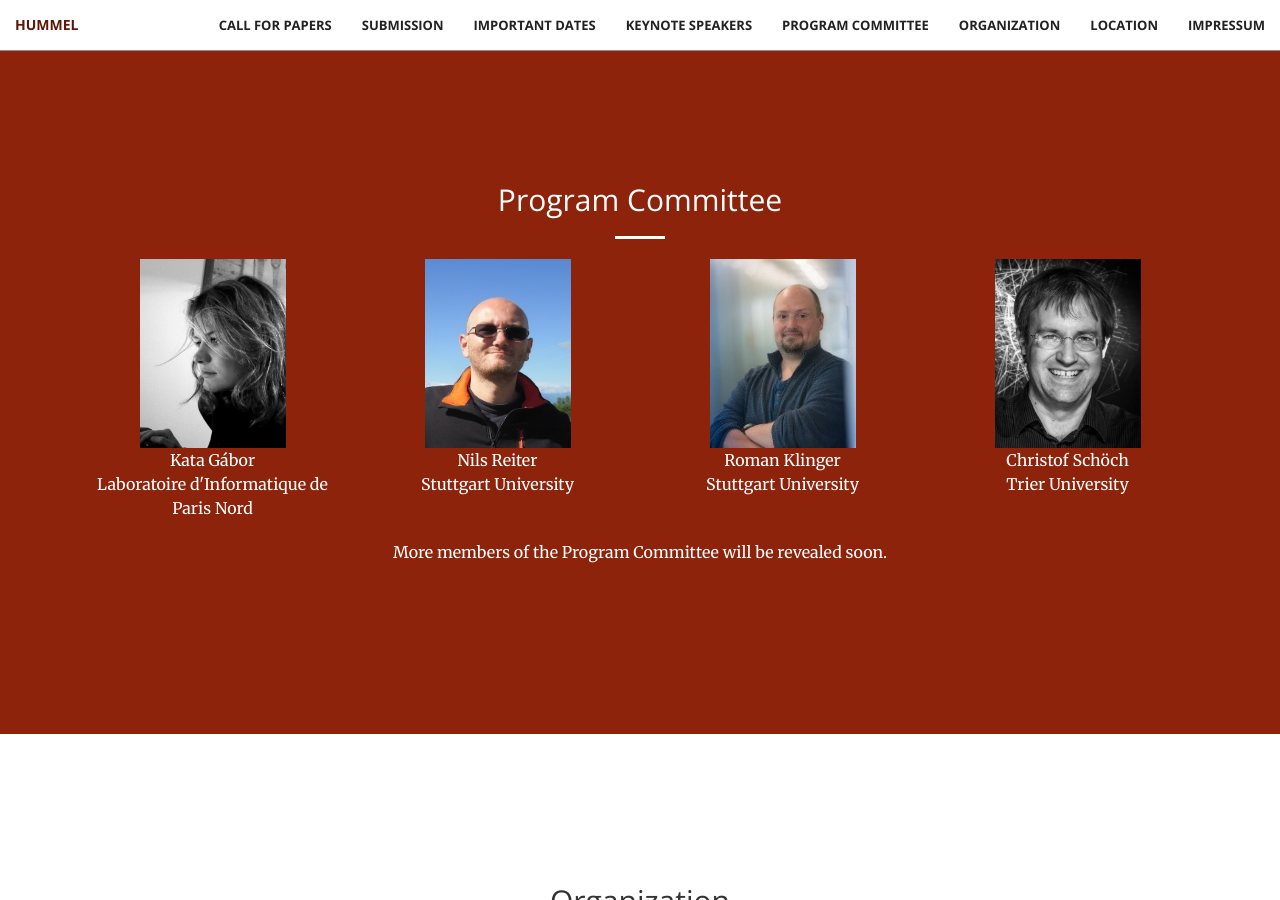
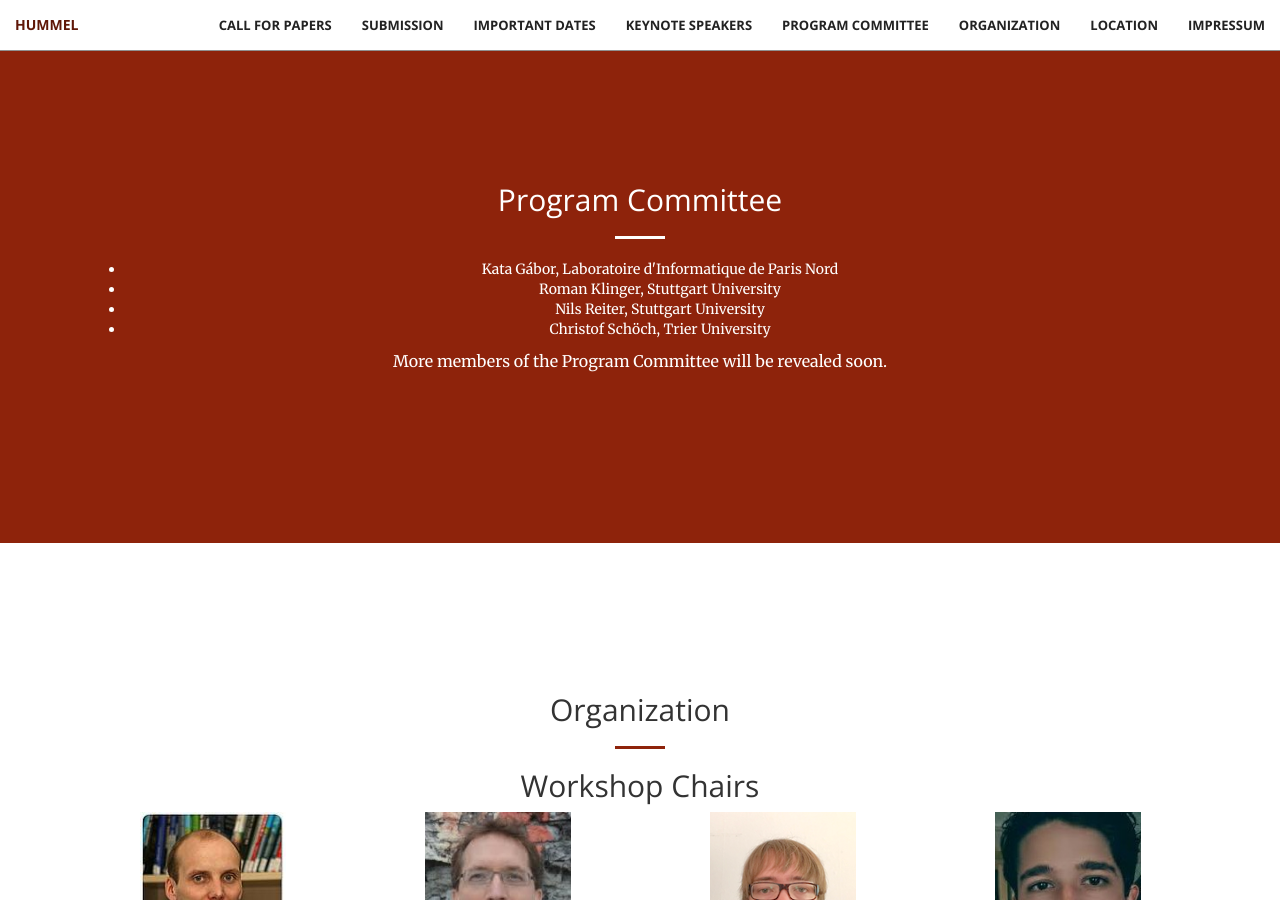
Before and after one commit to cophi-wue/ecml19.hummel.github.io, a Jekyll site: the page built from index.html, in a window 1280 px wide and 900 px high, scrolled down 3813 px. Built offline with Jekyll 4.4.1, drawn with Linux system fonts in a browser that asks for light colours.

Commit message:
Update comitee.html

```diff
--- a/_includes/comitee.html
+++ b/_includes/comitee.html
@@ -6,6 +6,14 @@
 		<hr class="light">
 	    </div>
 	    <div class="col-lg-12 text-center">
+		    <ul>
+			    <li><a href="https://lipn.univ-paris13.fr/~gabor/" style="color:white;">Kata Gábor</a>, Laboratoire d'Informatique de Paris Nord</li>
+			    <li><a href="https://www.ims.uni-stuttgart.de/institut/mitarbeiter/klingern" style="color:white;">Roman Klinger</a>, Stuttgart University</li>
+			    <li><a href="https://www.ims.uni-stuttgart.de/institut/mitarbeiter/reiterns/" style="color:white;">Nils Reiter</a>, Stuttgart University</li>
+			    <li><a href="https://www.uni-trier.de/index.php?id=64027" style="color:white;">Christof Schöch</a>, Trier University</li>
+		    </ul>
+		    <div>
+	    <!-- <div class="col-lg-12 text-center">
 		<div class="row">
                 	<div class="col-lg-3 text-center">
                    	<img src="./../img/kata.jpg" alt="" height="189" width="146">
@@ -28,7 +36,8 @@
 				Trier University</p>
 			</div>
                 </div>
-	    </div>
+	    </div> -->
+
 	    <div class="col-lg-8 col-lg-offset-2 text-center">
 	    <p>More members of the Program Committee will be revealed soon.</p>
 	    </div>
```
